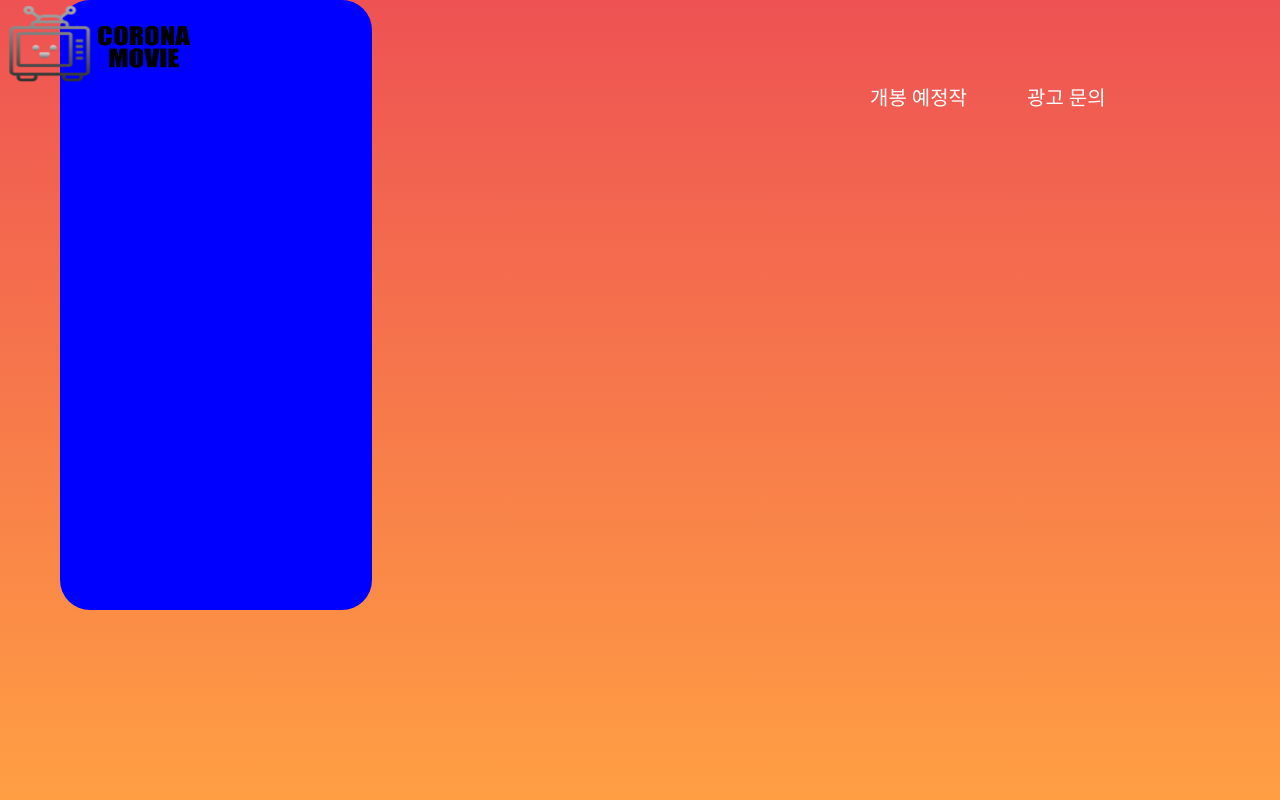
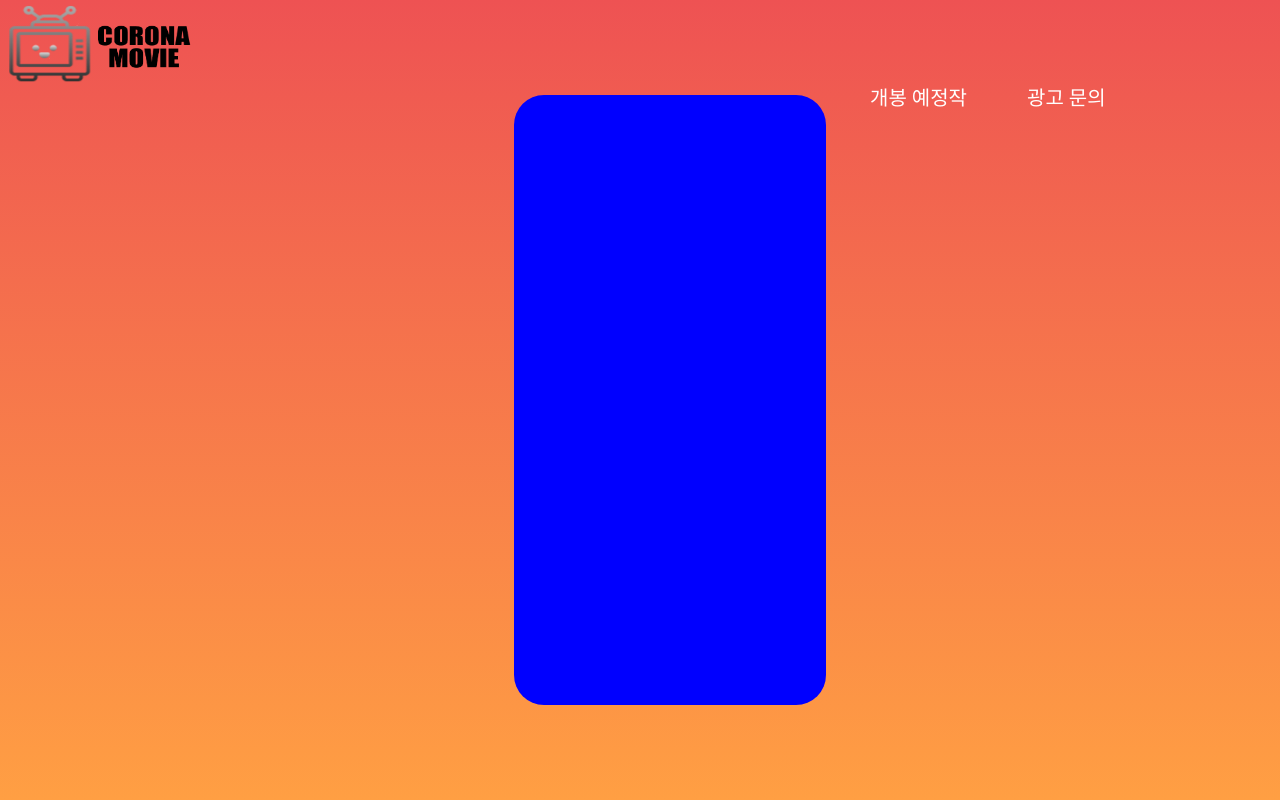
Before and after one commit to hmg11123/ajoa_movie_project, a React app: page /#/ in a window 1280 px wide. Shown: the top 800 px of the page. Built offline with nearby package versions, Linux system fonts and the light colour scheme.

Commit message:
screen01

```diff
--- a/src/style/screen01.css
+++ b/src/style/screen01.css
@@ -7,6 +7,9 @@
   height: 100%;
   background: linear-gradient(#ee5253, #ff9f43);
   color: white;
+  display: flex;
+  justify-content: center;
+  align-items: center;
 }
 
 .screen01__mockup {
@@ -14,6 +17,6 @@
   height: 610px;
   border-radius: 30px;
   margin-left: 60px;
-
+  position: absolute;
   background-color: blue;
 }
```
